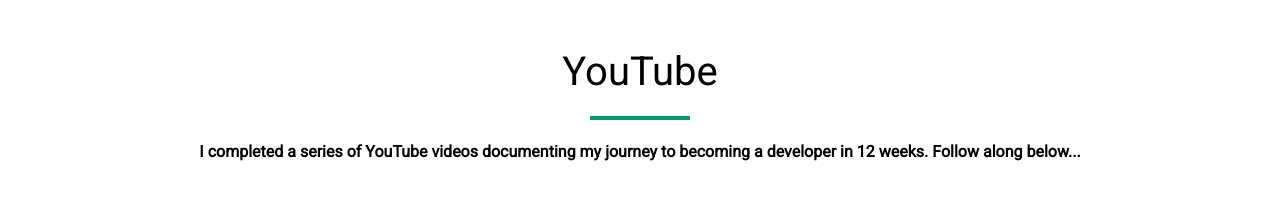
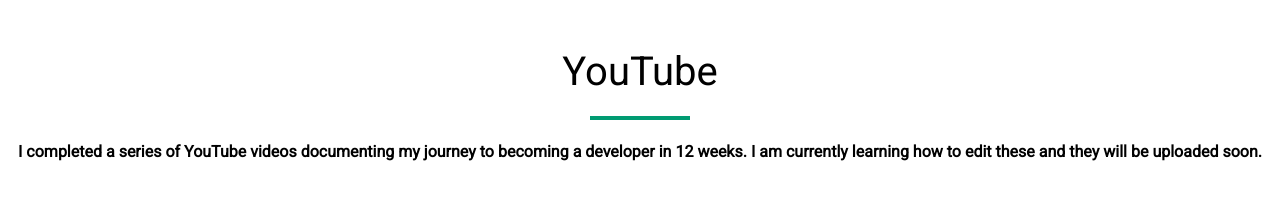
Before and after one commit to sam-joyce/portfolio, a website: page index.html in a window 1280 px wide. Shown: the part 3820-4023 px from the top of the page. Drawn offline with nearby package versions, Linux system fonts and the light colour scheme.

Commit message:
changed para above YT section to say coming soon once edited

```diff
--- a/index.html
+++ b/index.html
@@ -247,7 +247,7 @@
     <div class="YT-title">
       <h1>YouTube</h1>
     </div>
-    <p id="YT-intro">I completed a series of YouTube videos documenting my journey to becoming a developer in 12 weeks. Follow along below...</p>
+    <p id="YT-intro">I completed a series of YouTube videos documenting my journey to becoming a developer in 12 weeks. I am currently learning how to edit these and they will be uploaded soon.</p>
 
     <div class="box-around">
       <div class="item">
```
